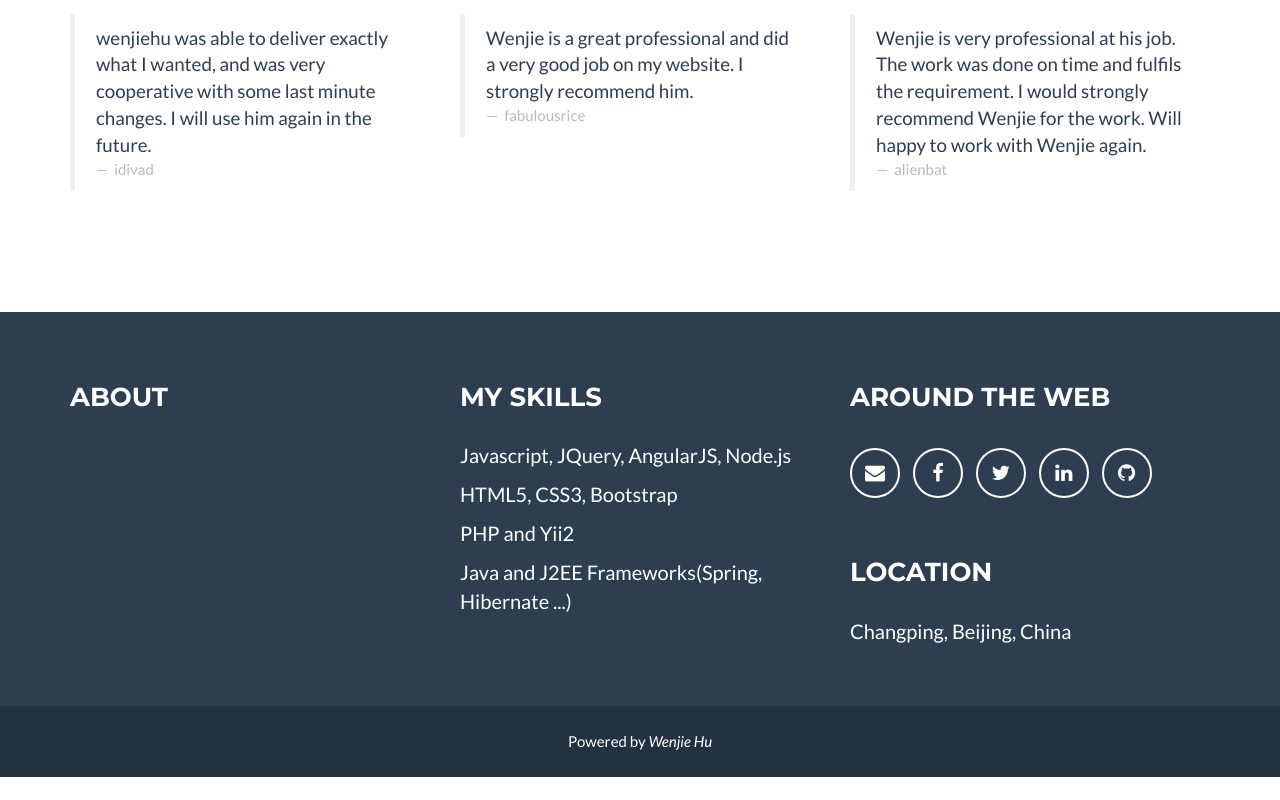
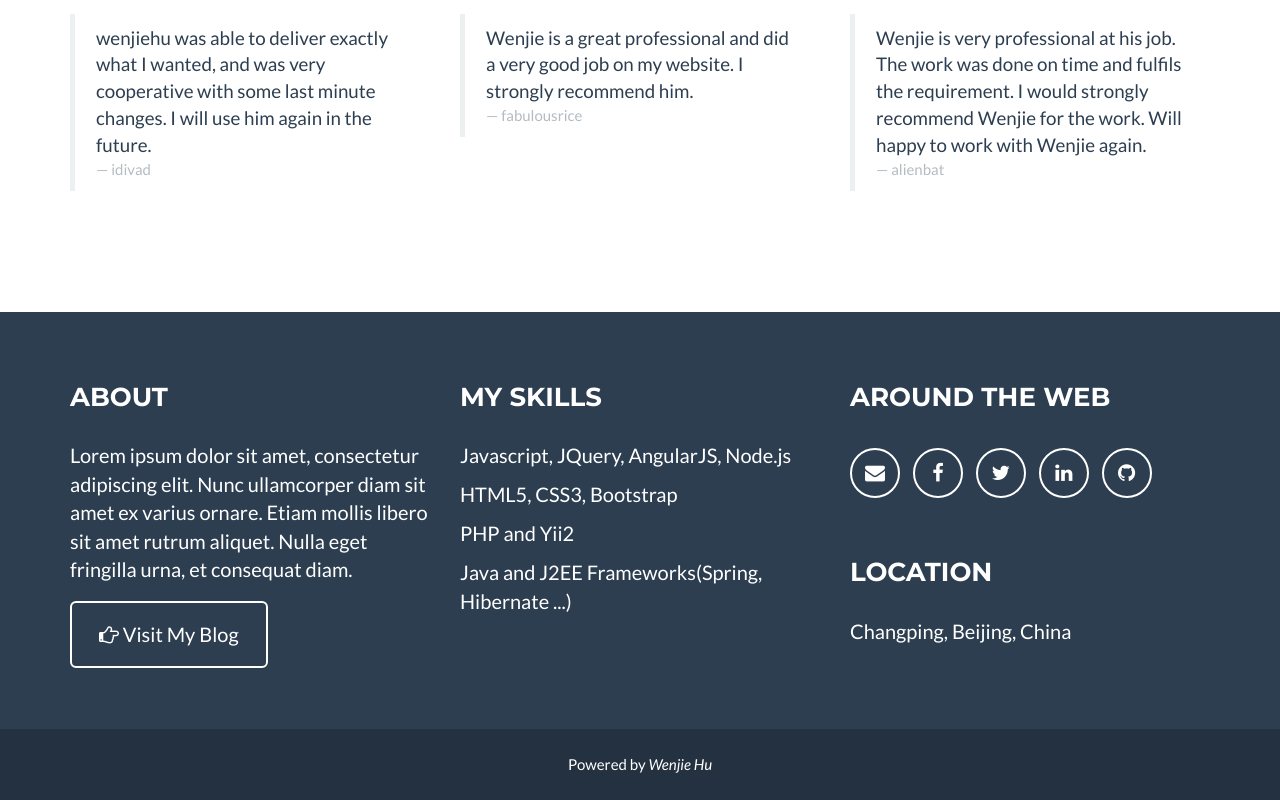
Before and after one commit to wenjiehu/wenjiehu.com, a website: page app/index.html in a window 1280 px wide. Shown: the part 2491-3291 px from the top of the page. Before the commit the page ends 3268 px from the top, so only its background shows below. Drawn offline with nearby package versions, Linux system fonts and the light colour scheme.

Commit message:
add placeholder text for "about"

```diff
--- a/app/index.html
+++ b/app/index.html
@@ -205,25 +205,19 @@
         <div class="col-md-4">
           <blockquote>
             wenjiehu was able to deliver exactly what I wanted, and was very cooperative with some last minute changes. I will use him again in the future.
-            <small>
-                            <cite>idivad</cite>
-                        </small>
+            <small><cite>idivad</cite></small>
           </blockquote>
         </div>
         <div class="col-md-4">
           <blockquote>
             Wenjie is a great professional and did a very good job on my website. I strongly recommend him.
-            <small>
-                            <cite>fabulousrice</cite>
-                        </small>
+            <small><cite>fabulousrice</cite></small>
           </blockquote>
         </div>
         <div class="col-md-4">
           <blockquote>
             Wenjie is very professional at his job. The work was done on time and fulfils the requirement. I would strongly recommend Wenjie for the work. Will happy to work with Wenjie again.
-            <small>
-                            <cite>alienbat</cite>
-                        </small>
+            <small><cite>alienbat</cite></small>
           </blockquote>
         </div>
       </div>
@@ -237,7 +231,10 @@
         <div class="row">
           <div class="footer-col about-me col-md-4">
             <h3>About</h3>
-            <p></p>
+            <p>Lorem ipsum dolor sit amet, consectetur adipiscing elit. Nunc ullamcorper diam sit amet ex varius ornare. Etiam mollis libero sit amet rutrum aliquet. Nulla eget fringilla urna, et consequat diam.</p>
+            <p>
+              <a href="#" class="btn btn-lg btn-outline"><i class="fa fa-hand-o-right"></i> Visit My Blog</a>
+            </p>
           </div>
           <div class="footer-col my-skills col-md-4">
             <h3>My Skills</h3>
```
Lines whose indentation alone changed are shown as unchanged.
